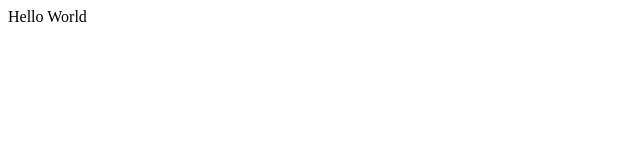
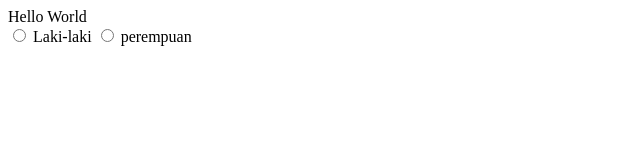
Before and after one commit to dhigun/LearnGIt-2, a plain HTML site: page index.html in a window 1280 px wide. Shown: the whole page, without its empty margins (0-640 px from the left). Drawn offline with Linux system fonts and the light colour scheme.

Commit message:
feat: filter by gender

```diff
--- a/index.html
+++ b/index.html
@@ -7,5 +7,13 @@
 </head>
 <body>
     Hello World
+    <div>
+        <form action="">
+            <input type="radio" name="gender" value="laki-laki">
+            <label for="">Laki-laki</label>
+            <input type="radio" name="gender" value="perempuan">
+            <label for="">perempuan</label>
+        </form>
+    </div>
 </body>
 </html>
```
